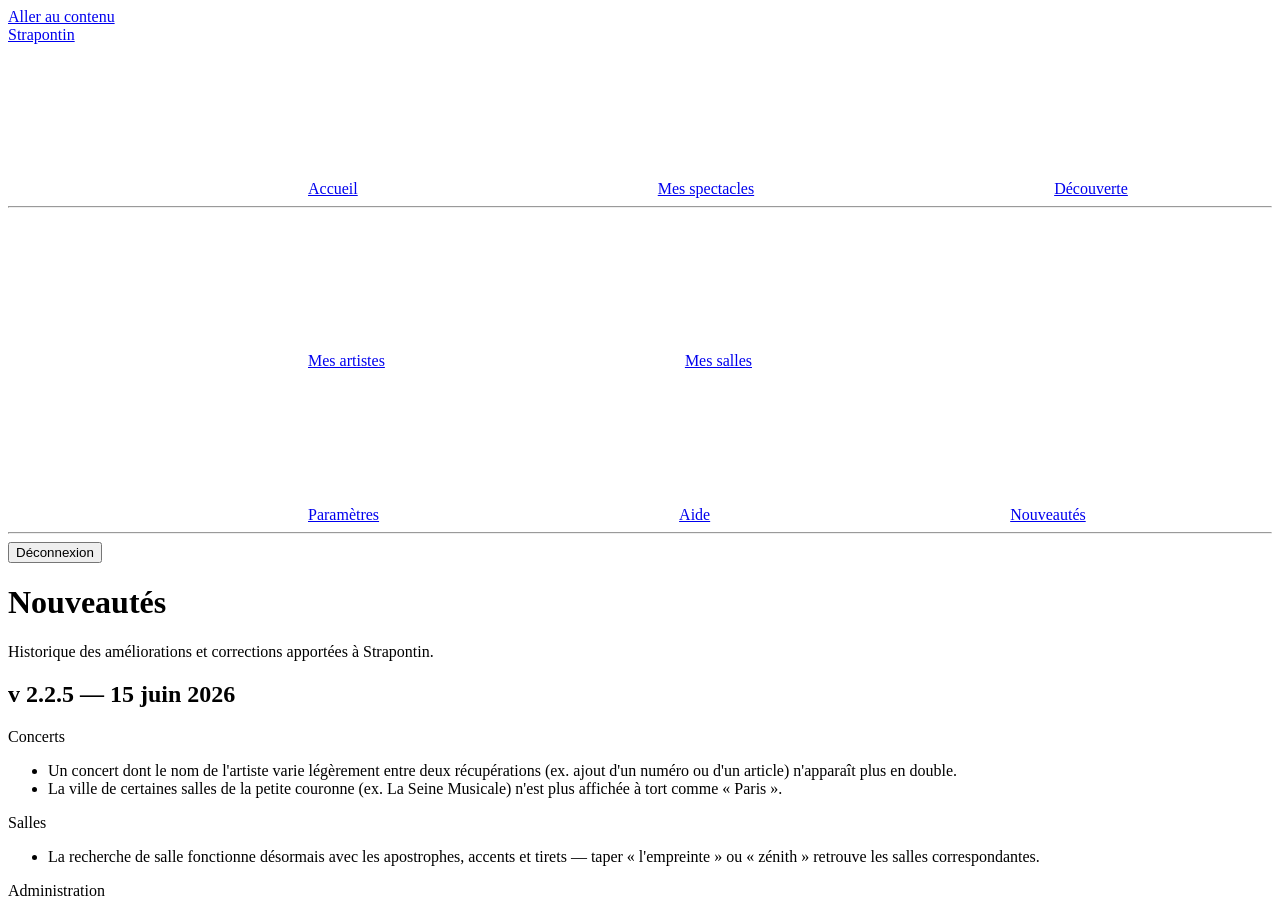
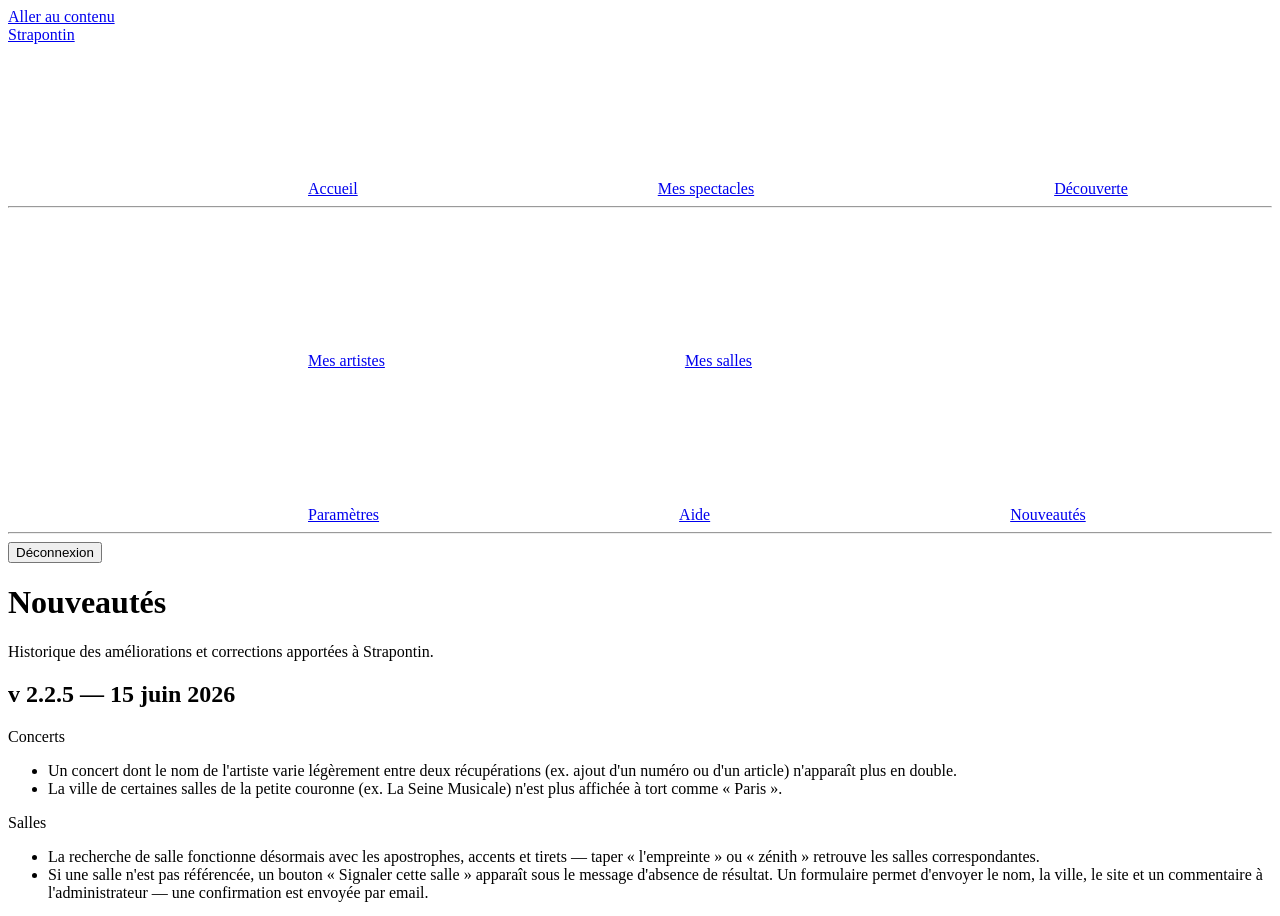
Before and after one commit to Sietch-Tabr/strapontin, a Vue app in the folder front/: page /changelog in a window 1280 px wide. Shown: the top 916 px of the page. Built offline with nearby package versions, Linux system fonts and the light colour scheme; no server answers.

Commit message:
docs: changelog v2.2.5 — signalement salle manquante (#611)

```diff
--- a/front/src/pages/ChangelogPage.vue
+++ b/front/src/pages/ChangelogPage.vue
@@ -21,6 +21,7 @@
             <p class="changelog-categorie">Salles</p>
             <ul>
               <li>La recherche de salle fonctionne désormais avec les apostrophes, accents et tirets — taper « l'empreinte » ou « zénith » retrouve les salles correspondantes.</li>
+              <li>Si une salle n'est pas référencée, un bouton « Signaler cette salle » apparaît sous le message d'absence de résultat. Un formulaire permet d'envoyer le nom, la ville, le site et un commentaire à l'administrateur — une confirmation est envoyée par email.</li>
             </ul>
           </div>
           <div>
```
